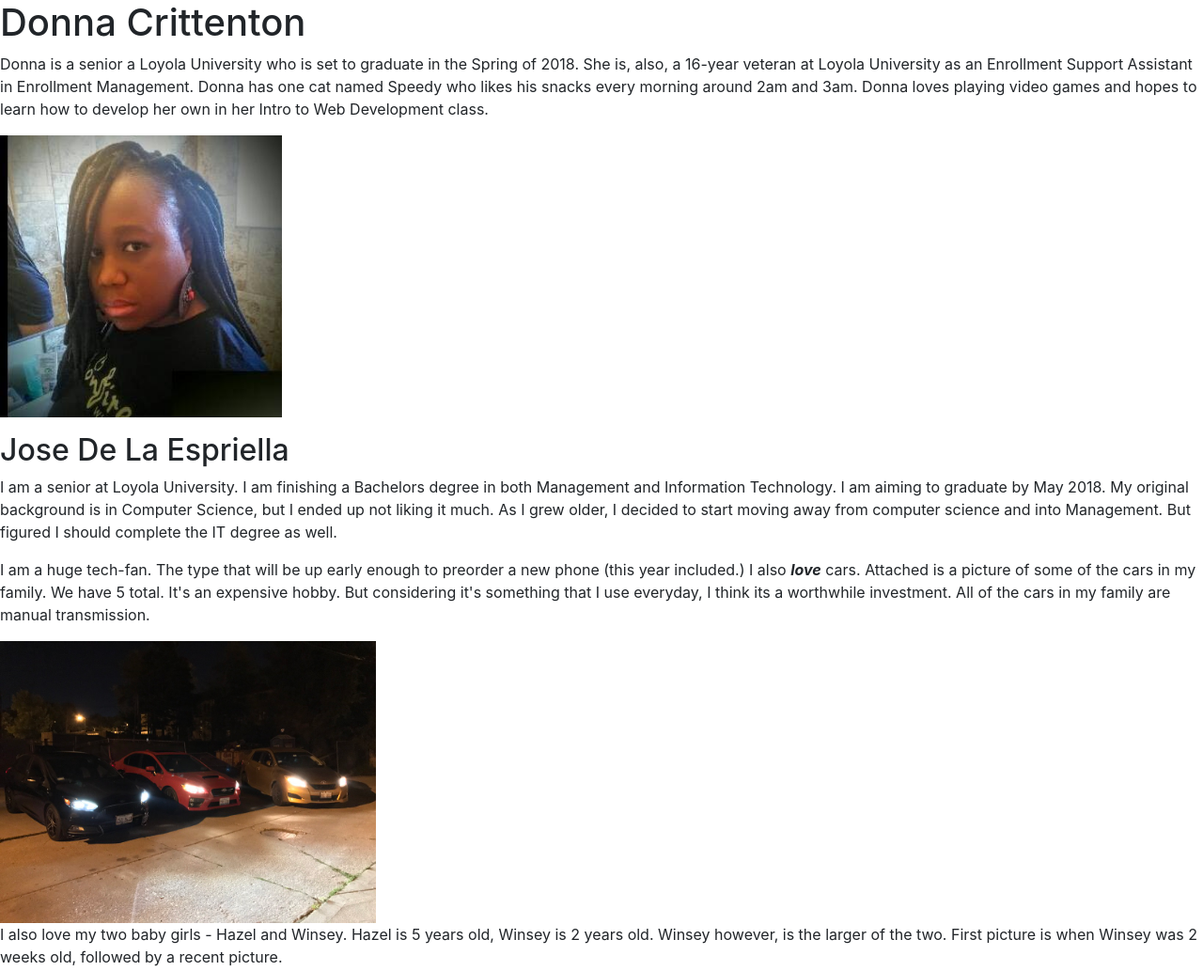
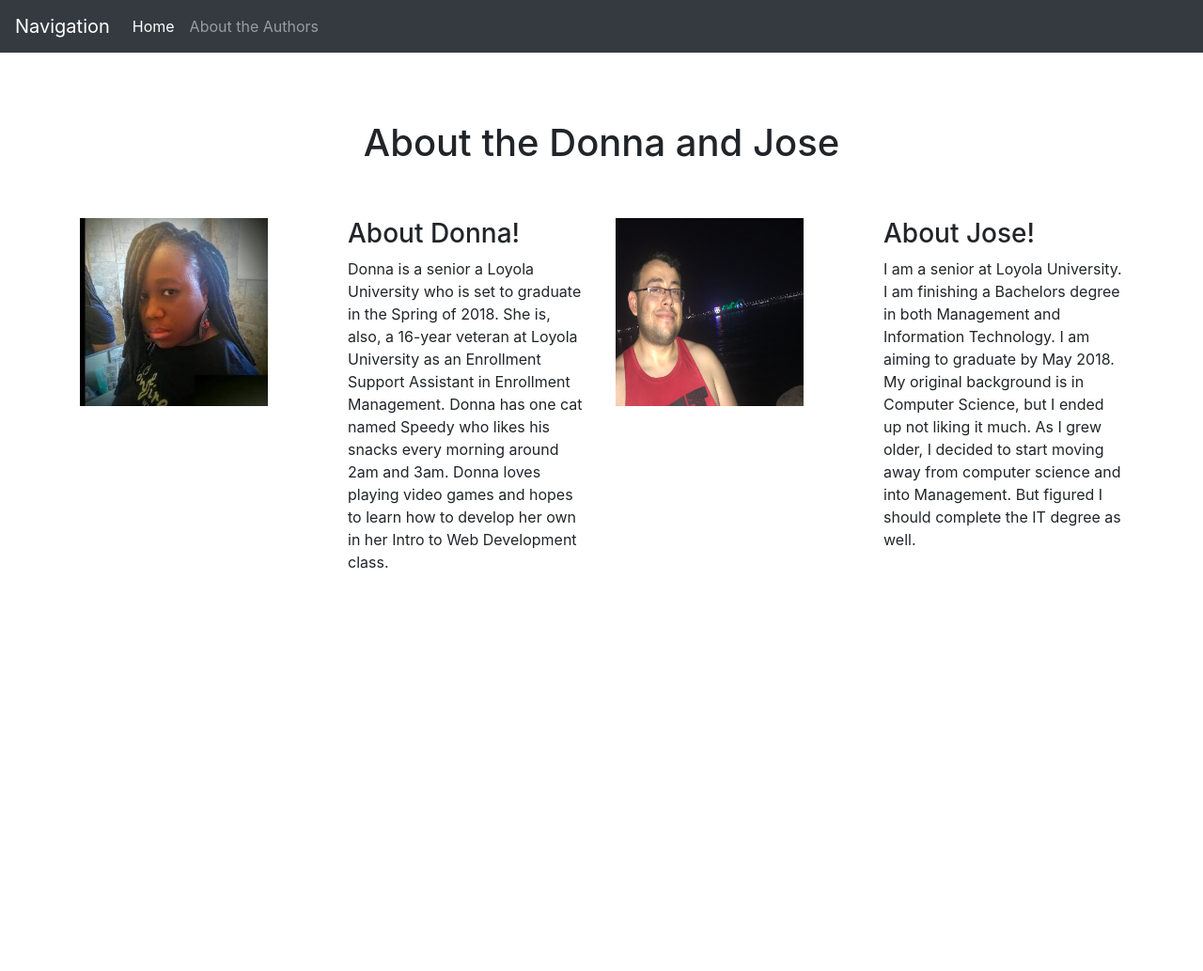
Before and after one commit to jdelaespriella/cpst342f17hw2, a plain HTML site: page about.html in a window 1280 px wide. Shown: the top 1033 px of the page at 94% size. After the commit the page ends 800 px from the top, so only its background shows below. Drawn offline with nearby package versions, Linux system fonts and the light colour scheme.

Commit message:
About.html using bootstrap4

```diff
--- a/about.html
+++ b/about.html
@@ -1,46 +1,75 @@
 <!doctype html>
-<html>
+<html lang="en">
+  <head>
+    <meta charset="utf-8">
+    <meta name="viewport" content="width=device-width, initial-scale=1, shrink-to-fit=no">
+    <meta name="description" content="">
+    <meta name="author" content="">
 
-<head>
-    <meta charset="UTF-8">
-    <title>About Donna and Jose!</title>
-    <link rel="stylesheet" href="https://maxcdn.bootstrapcdn.com/bootstrap/4.0.0-beta.2/css/bootstrap.min.css" integrity="sha384-PsH8R72JQ3SOdhVi3uxftmaW6Vc51MKb0q5P2rRUpPvrszuE4W1povHYgTpBfshb" crossorigin="anonymous">
+    <title>About the Authors!</title>
+
+    <!-- Bootstrap core CSS -->
+    <link href="bootstrap.min.css" rel="stylesheet">
+
+    <!-- Custom styles for this template -->
+    <link href="starter-template.css" rel="stylesheet">
   </head>
 
   <body>
-<h1>Donna Crittenton</h1>
-<p> Donna is a senior a Loyola University who is set to graduate in the Spring of 2018.
+
+    <nav class="navbar navbar-expand-md navbar-dark bg-dark fixed-top">
+      <a class="navbar-brand" href="#">Navigation</a>
+      <button class="navbar-toggler" type="button" data-toggle="collapse" data-target="#navbarsExampleDefault" aria-controls="navbarsExampleDefault" aria-expanded="false" aria-label="Toggle navigation">
+        <span class="navbar-toggler-icon"></span>
+      </button>
+
+      <div class="collapse navbar-collapse" id="navbarsExampleDefault">
+        <ul class="navbar-nav mr-auto">
+          <li class="nav-item active">
+            <a class="nav-link" href="index.html">Home <span class="sr-only">(current)</span></a>
+          </li>
+          <li class="nav-item">
+            <a class="nav-link" href="about.html">About the Authors</a>
+          </li>
+        </ul>
+      </div>
+    </nav>
+
+    <main role="main" class="container">
+
+      <div class="starter-template">
+        <h1>About the Donna and Jose</h1>
+      </div>
+
+      <div class="row">
+        <div class="col-md-3">
+          <img src="Donna.jpeg.jpg" alt="Loyola C/O 2018, Donna" style="height: 200px; width: auto;">
+        </div>
+        <div class="col-md-3">
+          <h3>About Donna!</h3>
+          <p>
+            Donna is a senior a Loyola University who is set to graduate in the Spring of 2018.
             She is, also, a 16-year veteran at Loyola University as an Enrollment Support Assistant in Enrollment Management.
             Donna has one cat named Speedy who likes his snacks every morning around 2am and 3am.
             Donna loves playing video games and hopes to learn how to develop her own in her Intro to Web Development class.
           </p>
+        </div>
+        <div class="col-md-3">
+
+          <img src="jose.jpg" alt="Jose" style="height: 200px; width: 200px;">
+        </div>
+        <div class="col-md-3">
+          <h3>About Jose!</h3>
           <p>
-    <img src="Donna.jpeg.jpg" alt="Loyola C/O 2018, Donna" style="height: 300px; width: auto;">
-</p>
-<h2>Jose De La Espriella</h2>
-<p>I am a senior at Loyola University. I am finishing a Bachelors degree in both Management and Information Technology.
+            I am a senior at Loyola University. I am finishing a Bachelors degree in both Management and Information Technology.
             I am aiming to graduate by May 2018. My original background is in Computer Science, but I ended up not liking it much.
             As I grew older, I decided to start moving away from computer science and into Management. But figured I should complete the IT degree as well.
           </p>
-<p>
-    I am a huge tech-fan. The type that will be up early enough to preorder a new phone (this year included.)
-    I also <b><i>love</i></b> cars. Attached is a picture of some of the cars in my family. We have 5 total. It's an expensive hobby.
-    But considering it's something that I use everyday, I think its a worthwhile investment. All of the cars in my family are manual transmission.
-</p>
-<img src="cars.jpg" alt="Cars" style="height: 300px; width: auto;">
+        </div>
+      </div>
 
-<p> I also love my two baby girls - Hazel and Winsey. Hazel is 5 years old, Winsey is 2 years old. Winsey however, is the larger of the two.
-    First picture is when Winsey was 2 weeks old, followed by a recent picture.
-</p>
+    </main>
 
-<img src="babies.jpg" alt="Babies.jpg" style="height: 300px; width: auto;">
-<img src="puppies.jpg" alt="Puppies.jpg" style="height: 300px; width: auto;">
-
-<ul>
-    <li><a href="index.html">Welcome!</a></li>
-    <li><a href="donna.html">About Donna!</a></li>
-    <li><a href="jose.html">About Jose!</a></li>
-</ul>
 
   </body>
 </html>
```
Lines whose indentation alone changed are shown as unchanged.
